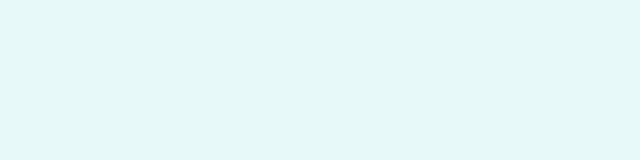
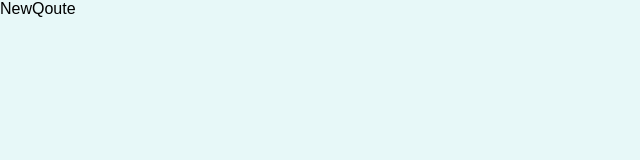
Before and after one commit to MohammmedDawood/course-great-qoutes-app, a React (Create React App) app: page /new-qoute in a window 1280 px wide. Shown: the top 160 px of the page, without its empty margins (0-640 px from the left). Built offline with nearby package versions, Linux system fonts and the light colour scheme.

Commit message:
add basic routes pages

```diff
--- a/src/App.js
+++ b/src/App.js
@@ -1,8 +1,21 @@
+import { Route, Switch } from "react-router-dom";
+import AllQoutes from "./pages/AllQoutes";
+import NewQoute from "./pages/NewQoute";
+import QouteDetail from "./pages/QouteDetail";
+
 function App() {
   return (
-    <div>
-
-    </div>
+    <Switch>
+      <Route path="/qoutes" exact>
+        <AllQoutes />
+      </Route>
+      <Route path="/qoutes/:qouteId">
+        <QouteDetail />
+      </Route>
+      <Route path="/new-qoute">
+        <NewQoute />
+      </Route>
+    </Switch>
   );
 }
 
--- a/src/index.js
+++ b/src/index.js
@@ -1,7 +1,12 @@
-import ReactDOM from 'react-dom/client';
+import ReactDOM from "react-dom/client";
 
-import './index.css';
-import App from './App';
+import "./index.css";
+import App from "./App";
+import { BrowserRouter } from "react-router-dom";
 
-const root = ReactDOM.createRoot(document.getElementById('root'));
-root.render(<App />);
+const root = ReactDOM.createRoot(document.getElementById("root"));
+root.render(
+  <BrowserRouter>
+    <App />
+  </BrowserRouter>
+);
--- /dev/null
+++ b/src/pages/AllQoutes.js
@@ -0,0 +1,7 @@
+import React from "react";
+
+function AllQoutes() {
+  return <div>AllQoutes</div>;
+}
+
+export default AllQoutes;
--- /dev/null
+++ b/src/pages/NewQoute.js
@@ -0,0 +1,7 @@
+import React from "react";
+
+function NewQoute() {
+  return <div>NewQoute</div>;
+}
+
+export default NewQoute;
--- /dev/null
+++ b/src/pages/QouteDetail.js
@@ -0,0 +1,7 @@
+import React from "react";
+
+function QouteDetail() {
+  return <div>QouteDetail</div>;
+}
+
+export default QouteDetail;
```
